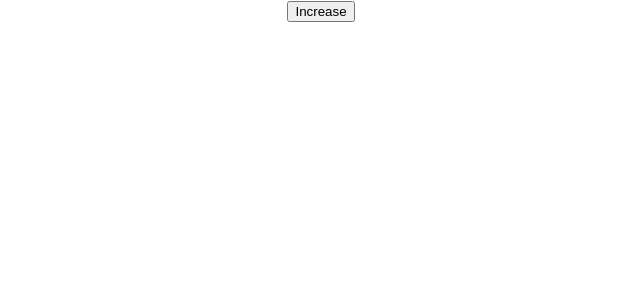
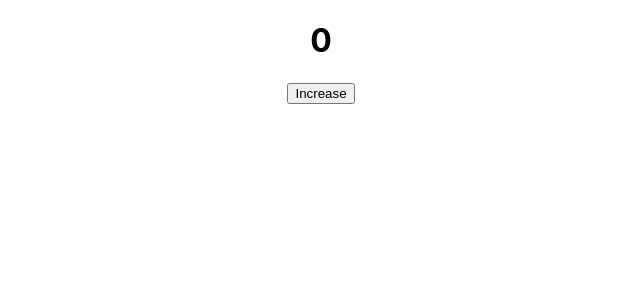
Before and after one commit to sharukhsm/use-effect, a React (Create React App) app: page / in a window 1280 px wide. Shown: the top 300 px of the page, without its empty margins (319-959 px from the left). Built offline with nearby package versions, Linux system fonts and the light colour scheme.

Commit message:
Every render useEffect

```diff
--- a/src/HookCounter.js
+++ b/src/HookCounter.js
@@ -1,12 +1,20 @@
-import React, { useState } from "react";
+import React, { useState, useEffect } from "react";
 
 function HookCounter() {
   const [count, setCount] = useState(0);
+
   const handleClick = () => {
     setCount(count + 1);
   };
+
+  //This runs after every re-render
+  useEffect(() => {
+    document.title = `you clicked ${count} times`;
+  });
+
   return (
     <div>
+      <h1>{count}</h1>
       <button onClick={handleClick}>Increase</button>
     </div>
   );
```
